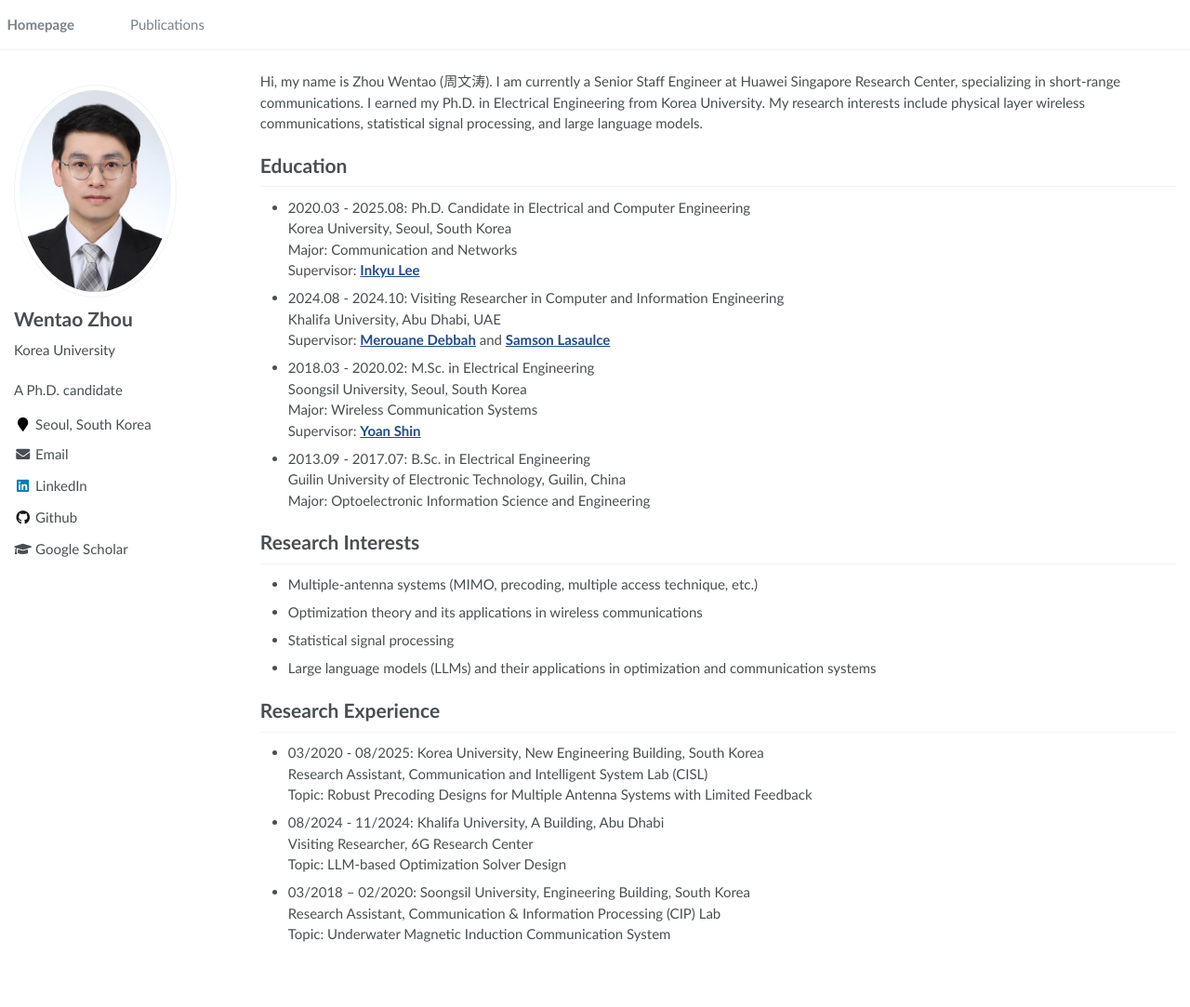
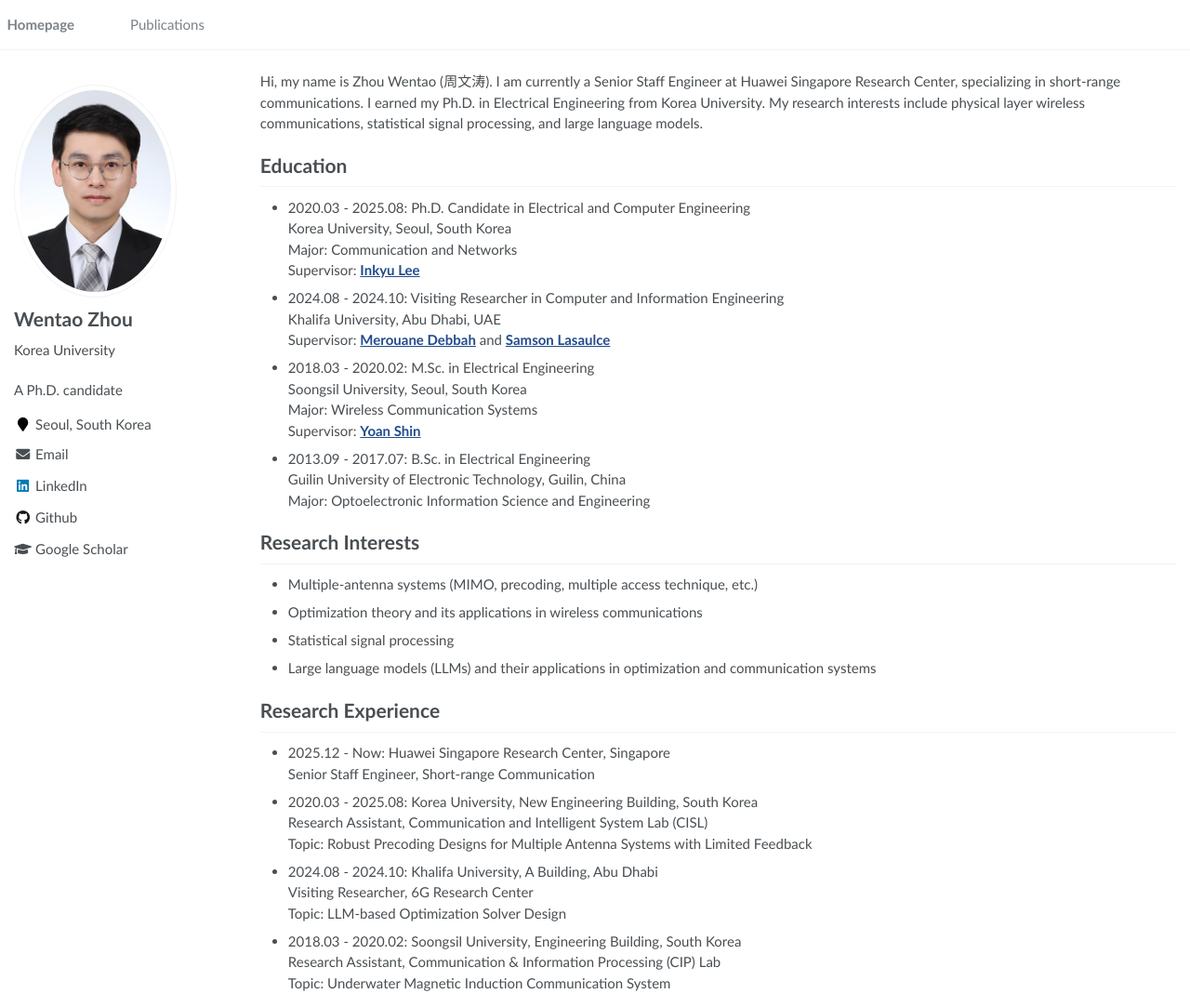
Before and after one commit to zhouwt612/zhouwt612.github.io, a Jekyll site: the page built from _pages/about.md, in a window 1280 px wide and 1083 px high. Shown: the whole window at 93% size. Built offline with Jekyll 4.4.1, drawn with Linux system fonts in a browser that asks for light colours.

Commit message:
Update about.md

```diff
--- a/_pages/about.md
+++ b/_pages/about.md
@@ -48,15 +48,18 @@ Hi, my name is Zhou Wentao (周文涛). I am currently a Senior Staff Engineer a
 
 
 # Research Experience
-- 03/2020 - 08/2025: Korea University, New Engineering Building, South Korea
+- 2025.12 - Now: Huawei Singapore Research Center, Singapore
+  Senior Staff Engineer, Short-range Communication
+
+- 2020.03 - 2025.08: Korea University, New Engineering Building, South Korea
   Research Assistant, Communication and Intelligent System Lab (CISL)
   Topic: Robust Precoding Designs for Multiple Antenna Systems with Limited Feedback
 
-- 08/2024 - 11/2024: Khalifa University, A Building, Abu Dhabi
+- 2024.08 - 2024.10: Khalifa University, A Building, Abu Dhabi
   Visiting Researcher, 6G Research Center
   Topic: LLM-based Optimization Solver Design
 
-- 03/2018 – 02/2020: Soongsil University, Engineering Building, South Korea
+- 2018.03 - 2020.02: Soongsil University, Engineering Building, South Korea
   Research Assistant, Communication & Information Processing (CIP) Lab
   Topic: Underwater Magnetic Induction Communication System
 
```
